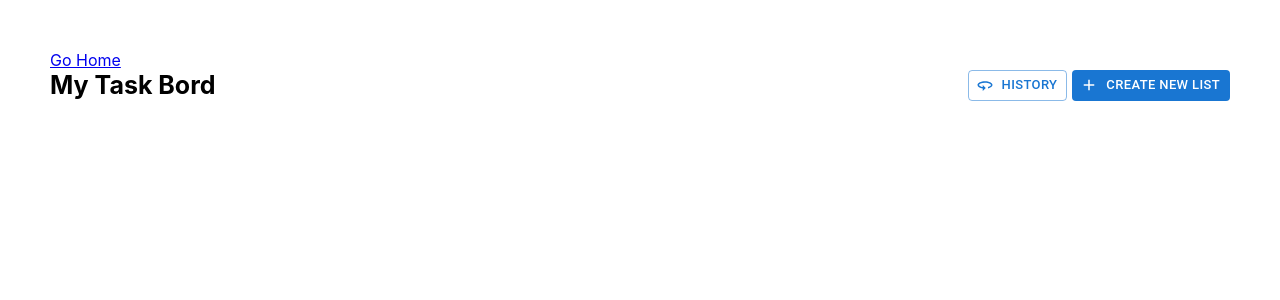
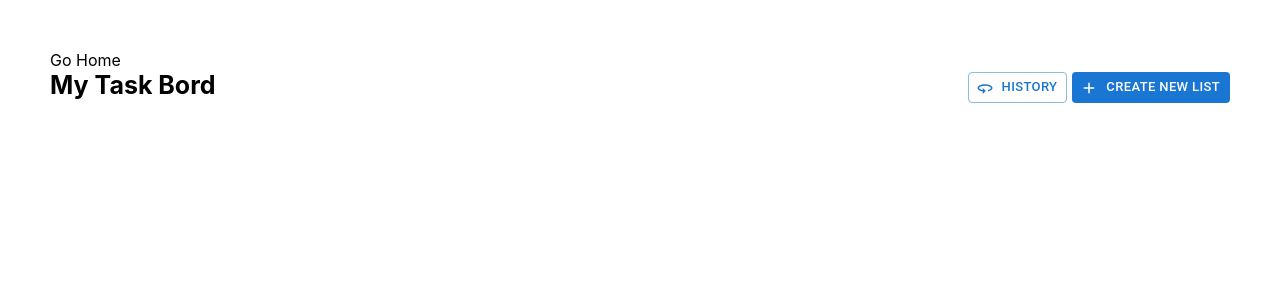
Before and after one commit to AlexDembno/react-app, a React (Create React App) app: page /tasks in a window 1280 px wide. Shown: the top 300 px of the page. Built offline with nearby package versions, Linux system fonts and the light colour scheme.

Commit message:
fix adaptiv

```diff
--- a/src/App.js
+++ b/src/App.js
@@ -1,7 +1,7 @@
 import { Routes, Route } from "react-router-dom";
 import HomePage from "./pages/HomePage/HomePage";
 import TaskPage from "./pages/TaskPage/TaskPage";
-import NotFoundPage from "./pages/HomePage/NotFoundPage/NotFoundPage";
+import NotFoundPage from "./pages/NotFoundPage/NotFoundPage";
 
 function App() {
   return (
--- a/src/components/Header/Header.module.scss
+++ b/src/components/Header/Header.module.scss
@@ -1,13 +1,18 @@
 .header {
-  /* justify-content: space-between; */
+  margin-left: auto;
+  margin-right: auto;
+  justify-content: space-between;
   @media screen and (min-width: 768px) {
     display: flex;
     align-items: center;
+    margin-left: 0;
+    margin-right: 0;
   }
 }
 
 .title {
-  font-size: 15px;
+  font-size: 25px;
+  margin-bottom: 5px;
   text-align: center;
   @media screen and (min-width: 768px) {
     font-size: 25px;
--- a/src/components/Main/Main.jsx
+++ b/src/components/Main/Main.jsx
@@ -26,7 +26,7 @@ const Main = () => {
   ));
 
   return (
-    <main className={styles.wrapper}>
+    <main className={styles.main}>
       <ul className={styles.wrapper}>{list}</ul>
     </main>
   );
--- a/src/components/Main/Main.module.scss
+++ b/src/components/Main/Main.module.scss
@@ -1,7 +1,30 @@
+.main {
+  margin-left: auto;
+  margin-right: auto;
+  @media screen and (min-width: 768px) {
+    margin-left: 0;
+    margin-right: 0;
+  }
+}
+
 .wrapper {
-  display: flex;
-  gap: 10px;
-  flex-wrap: wrap;
+  // display: flex;
+  // gap: 10px;
+  // flex-direction: column;
+  // flex-wrap: wrap;
   /* align-items: center; */
-  justify-content: space-between;
+  // justify-content: space-between;
+  // align-content: flex-start;
+  @media screen and (min-width: 768px) {
+    display: flex;
+    gap: 10px;
+    // flex-direction: column;/
+    flex-wrap: wrap;
+    // align-items: center;
+    align-content: flex-start;
+  }
 }
+
+.list {
+  flex-basis: calc((100% - 20px) / 3);
+}
--- a/src/components/TaskEntrails/TaskEntrails.module.scss
+++ b/src/components/TaskEntrails/TaskEntrails.module.scss
@@ -1,5 +1,5 @@
 .box {
-  width: 250px;
+  max-width: 250px;
   // border: 1px solid #007fff;
   padding: 10px;
   margin-top: 10px;
--- a/src/pages/HomePage/HomePage.module.scss
+++ b/src/pages/HomePage/HomePage.module.scss
@@ -1,25 +1,30 @@
 .wrapperPage {
-  background-image: url("../../shared/images/Designer\ \(4\).png");
-  background-size: 60% 100%;
-  // background-size: cover;
+  background-image: url("../../shared/images/Designer\ \(1\).png");
+  background-size: cover;
   background-color: #f8f6f3;
   background-position: center;
   background-repeat: no-repeat;
   min-height: 100vh;
   margin: 0;
+  @media screen and (min-width: 1024px) {
+    background-size: 50% 100%;
+  }
+  @media screen and (min-width: 1440px) {
+    background-size: 70% 100%;
+  }
 }
 
 .link {
-  padding: 9px;
+  padding: 5px;
   font-size: 30px;
   font-weight: 600;
   text-decoration: none;
   color: black;
-  border: 5px solid rgb(210, 211, 154);
+  border: 5px solid rgb(197, 161, 3);
   background-color: #fff;
   border-radius: 10%;
   position: absolute;
-  top: 20%;
-  left: 73%;
+  top: 85%;
+  left: 50%;
   transform: translate(-50%);
 }
--- a/src/pages/TaskPage/TaskPage.jsx
+++ b/src/pages/TaskPage/TaskPage.jsx
@@ -6,7 +6,9 @@ import styles from "./TaskPage.module.scss";
 const TaskPage = () => {
   return (
     <div className={styles.wrapper}>
-      <Link to="/">Go Home</Link>
+      <Link to="/" className={styles.link}>
+        Go Home
+      </Link>
       <Header />
       <Main />
     </div>
--- a/src/pages/TaskPage/TaskPage.module.scss
+++ b/src/pages/TaskPage/TaskPage.module.scss
@@ -1,5 +1,7 @@
 .wrapper {
   // min-width: 320px;
+  display: flex;
+  flex-direction: column;
   padding: 10px;
   // background-image: url("../../shared/images/blank-1868502_1280.jpg");
   // background-size: 60% 100%;
@@ -7,10 +9,16 @@
   // background-position: center;
   // min-height: 100vh;
   // // margin: 0;
+
   @media screen and (min-width: 768px) {
     padding: 50px;
     // width: 480px;
   }
+}
+
+.link {
+  text-decoration: none;
+  color: black;
 }
 
 // @media screen and (min-width: 768px) {
--- a/src/shared/components/Select/Select.jsx
+++ b/src/shared/components/Select/Select.jsx
@@ -107,7 +107,7 @@ const StyledButton = styled("button", { shouldForwardProp: () => true })(
   font-family: 'IBM Plex Sans', sans-serif;
   font-size: 0.875rem;
   box-sizing: border-box;
-  min-width: 130px;
+  min-width: 230px;
   padding: 8px 12px;
   border-radius: 8px;
   text-align: left;w
```
Also changed, not shown: src/pages/NotFoundPage/NotFoundPage.jsx (renamed from src/pages/HomePage/NotFoundPage/NotFoundPage.jsx), src/pages/NotFoundPage/NotFoundPage.module.scss (added).
